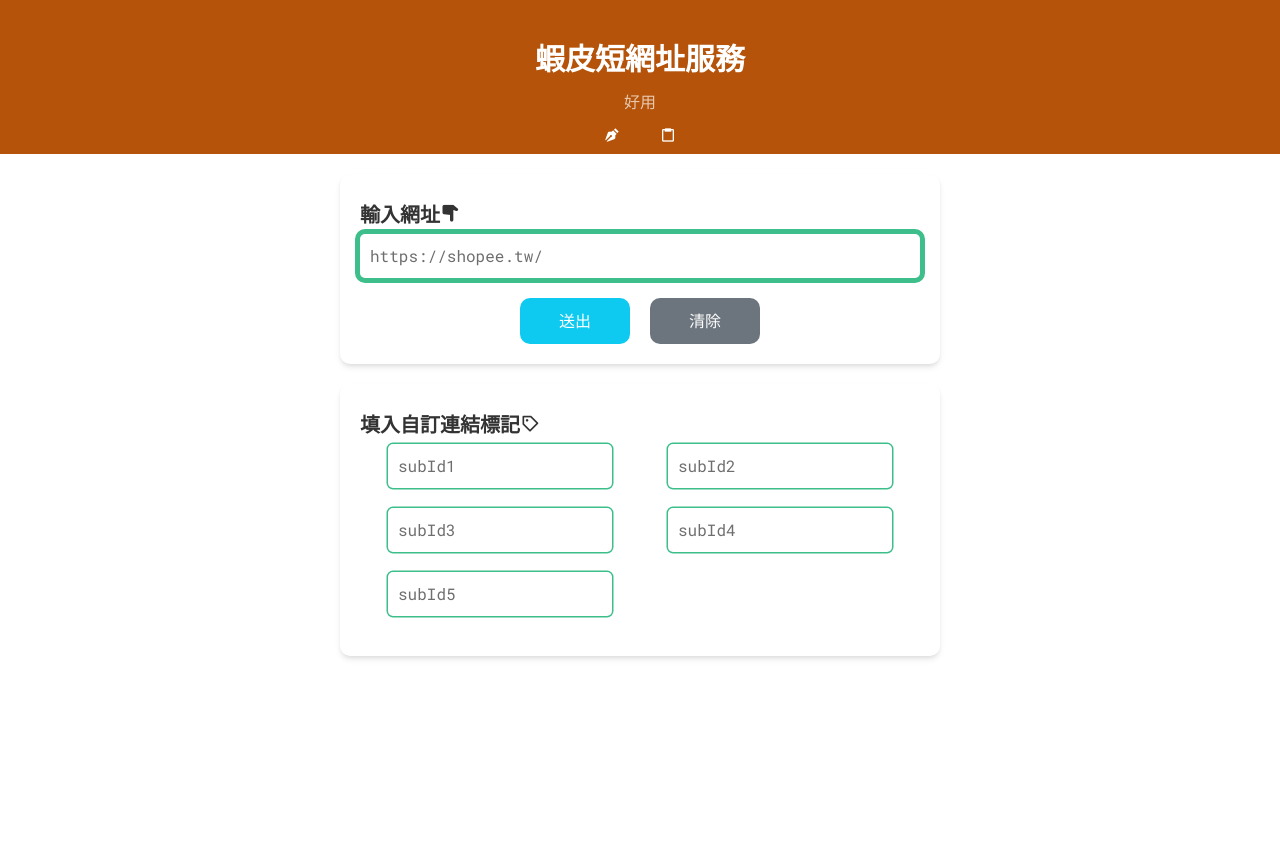
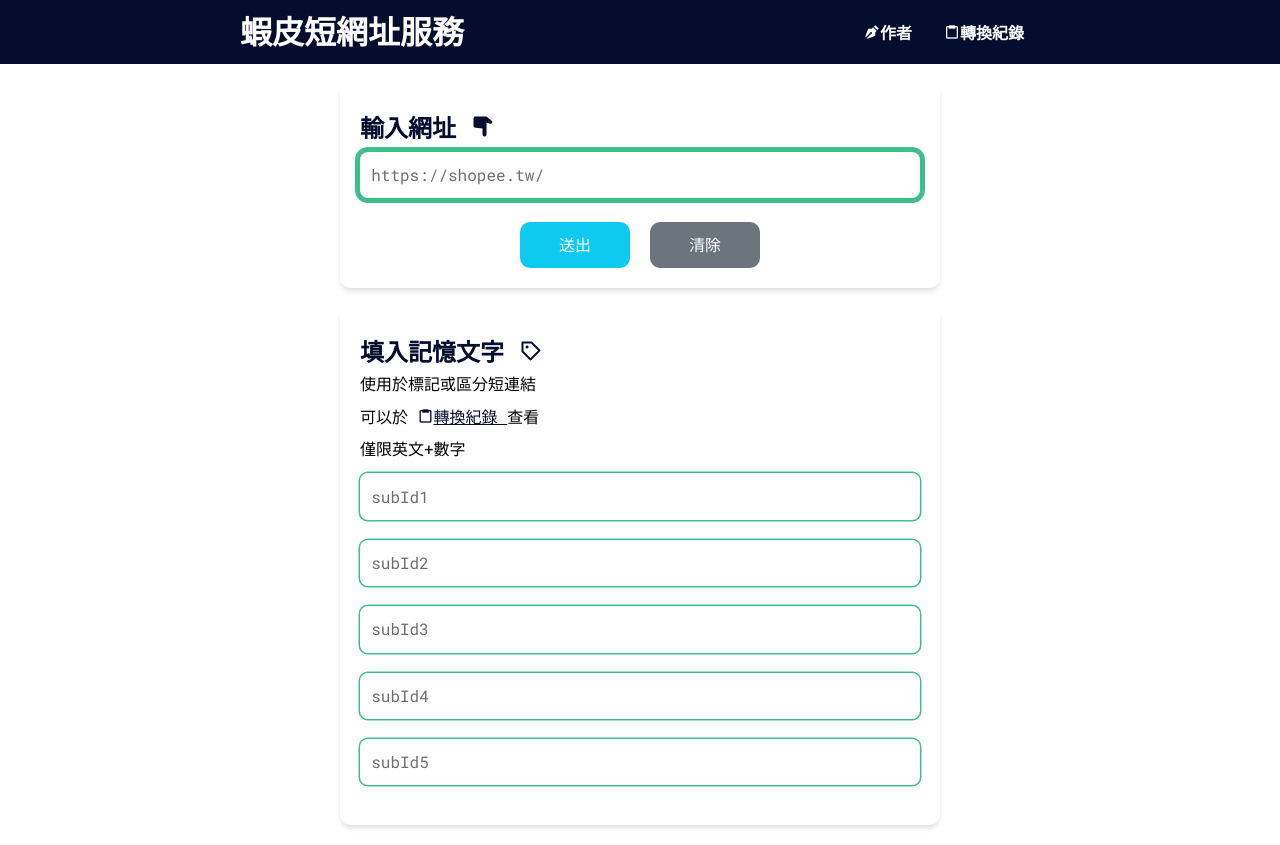
Before and after one commit to connectshark/shopee-short-link, a Vue app: page / in a window 1280 px wide. Before the commit the page ends 800 px from the top, so only its background shows below. Built offline with nearby package versions, Linux system fonts and the light colour scheme.

Commit message:
更改header排版方式 修改主要顏色

```diff
--- a/src/App.vue
+++ b/src/App.vue
@@ -3,18 +3,11 @@
   <router-view></router-view>
 </template>
 
-<script>
+<script setup>
 import Banner from './components/banner.vue'
 import { useStore } from 'vuex'
-export default {
-  components: {
-    Banner
-  },
-  setup () {
-    const store = useStore()
-    store.dispatch('init')
-  }
-}
+const store = useStore()
+store.dispatch('init')
 </script>
 
 <style>
@@ -22,5 +15,6 @@
   font-family: 'Roboto Mono', 'Noto Sans TC', sans-serif;
   -webkit-font-smoothing: antialiased;
   -moz-osx-font-smoothing: grayscale;
+  font-size: 1rem;
 }
 </style>
--- a/src/assets/scss/color.scss
+++ b/src/assets/scss/color.scss
@@ -1,3 +1,4 @@
-$main: #B45309;
-$font: #333;
+$main: #040D2E;
+$sub: #FFC42D;
+$font: #040D2E;
 $holder: #6e6e6e;
--- a/src/assets/scss/media.scss
+++ b/src/assets/scss/media.scss
@@ -10,7 +10,7 @@
 }
 
 @mixin mobile{
-  @media(max-width: 576px){
+  @media(min-width: 600px){
     @content;
   }
 }
--- a/src/components/banner.vue
+++ b/src/components/banner.vue
@@ -4,16 +4,12 @@
       <h1 class="title">
         <router-link to="/">蝦皮短網址服務</router-link>
       </h1>
-      <transition name="slide-fade" mode="out-in">
-      <p class="slogan" v-if="show === 0">簡單</p>
-      <p class="slogan" v-else-if="show === 1">快速</p>
-      <p class="slogan" v-else>好用</p>
-      </transition>
       <nav class="nav">
         <ul>
           <li v-for="item in navs" :key="item.url">
             <router-link :to="item.url">
-              <i class='bx' :class="item.name"></i>
+              <i class="bx" :class="item.name"></i>
+              <span>{{ item.text }}</span>
             </router-link>
           </li>
         </ul>
@@ -22,105 +18,76 @@
   </div>
 </template>
 
-<script>
-import { onMounted, ref, watch } from 'vue'
-export default {
-  setup() {
-    const show = ref(null)
-
-    onMounted(() => {
-      show.value = 0
-    })
-
-    watch( show , value => {
-      setTimeout(() => {
-        if (value > 2) {
-          show.value = 0
-        } else {
-          show.value += value + 1
-        }
-      }, 2000)
-    })
-    return {
-      show,
-      navs: [
-        {
-          name: 'bxs-pen',
-          url: '/about'
-        },
-        {
-          name: 'bx-clipboard',
-          url: '/record'
-        }
-      ]
-    }
-  }
-}
+<script setup>
+const navs = [
+  { name: 'bxs-pen', url: '/about', text: '作者' },
+  { name: 'bx-clipboard', url: '/record', text: '轉換紀錄' }
+]
 </script>
 
 
 
 <style lang="scss" scoped>
-@import '../assets/scss/color.scss';
-@import '../assets/scss/transition.scss';
-.banner{
+@import "../assets/scss/color.scss";
+@import "../assets/scss/media.scss";
+.banner {
   box-sizing: border-box;
   background-color: $main;
-  padding: 30px 0 0;
   margin-bottom: 20px;
-  .banner-content{
+  .banner-content {
     width: 90%;
     margin: auto;
-    max-width: 1200px;
+    max-width: 800px;
     color: #fff;
-    text-align: center;
-    .title{
-      a{
+    display: flex;
+    flex-flow: row nowrap;
+    align-items: center;
+    justify-content: space-between;
+    .title {
+      a {
         display: block;
         color: #fff;
         text-decoration: none;
-        font-size: 30px;
-        line-height: 1.9;
         font-weight: bold;
+        font-size: 1.5rem;
+        line-height: 2;
+        @include mobile {
+          font-size: 2rem;
+        }
+        transition: font .3s ease;
       }
-      &:hover{
-        a{
+      &:hover {
+        a {
           text-decoration: underline;
         }
       }
     }
-    .nav{
-      padding: 10px 0 0;
-      ul{
-        li{
+    .nav {
+      ul {
+        li {
           display: inline-block;
-          margin: 0 10px;
-          a{
+          margin: 0 .5rem;
+          transition: margin .3s ease;
+          @include mobile {
+          margin: 0 1rem;
+          }
+          a {
             display: block;
             color: #fff;
             background-color: $main;
-            padding: 10px;
-            border-radius: 3px 3px 0 0;
             text-decoration: none;
             font-weight: bold;
-            transition: background .3s, color .3s;
-            &:hover{
-              background-color: #fff;
-              color: $main;
+            transition: color 0.3s ease;
+            &:hover {
+              color: $sub;
             }
           }
-          .router-link-active{
-            background-color: #fff;
-            color: $main;
+          .router-link-active {
+              color: $sub;
           }
         }
       }
     }
-    .slogan{
-      font-size: 16px;
-      line-height: 20px;
-      font-weight: 500;
-    }
   }
 }
 </style>
--- a/src/router/index.js
+++ b/src/router/index.js
@@ -1,5 +1,5 @@
 import { createRouter, createWebHistory } from 'vue-router'
-
+import home from '../views/Home.vue'
 const history = createWebHistory()
 
 const router = createRouter({
@@ -8,7 +8,7 @@
     {
       path: '/',
       name: 'home',
-      component: () => import('../views/Home.vue')
+      component: home
     },
     {
       path: '/about',
--- a/src/views/Home.vue
+++ b/src/views/Home.vue
@@ -1,31 +1,62 @@
 <template>
   <section class="main">
     <div class="row">
-      <h2 class="row-title" title="輸入網址">輸入網址<i class='bx bxs-hand-down'></i></h2>
+      <h2 class="row-title" title="輸入網址">
+        輸入網址
+        <i class="bx bxs-hand-down"></i>
+      </h2>
       <div class="row-content">
-        <input type="url" title="蝦皮網址" placeholder="https://shopee.tw/" pattern="https://shopee.tw/.*" class="user-input" v-model="input" autofocus @focus="select($event)">
+        <input
+          type="url"
+          title="蝦皮網址"
+          placeholder="https://shopee.tw/"
+          pattern="https://shopee.tw/.*"
+          class="user-input"
+          v-model="input"
+          autofocus
+          @focus="select($event)"
+        />
       </div>
       <div class="btn-group">
-        <Btn :name="'送出'" :callBack="submitHandler" :type="'submit'"/>
-        <Btn :name="'清除'" :callBack="clear" :type="'clear'"/>
+        <Btn :name="'送出'" :callBack="submitHandler" :type="'submit'" />
+        <Btn :name="'清除'" :callBack="clear" :type="'clear'" />
       </div>
     </div>
     <div class="row" v-if="loading || result">
       <template v-if="result">
-        <h2 class="row-title" title="已轉換網址">已轉換網址<i class='bx bx-happy-beaming' ></i></h2>
+        <h2 class="row-title" title="已轉換網址">
+          已轉換網址
+          <i class="bx bx-happy-beaming"></i>
+        </h2>
         <div class="row-content">
-          <input type="url" v-model="result" disabled class="user-input" :title="result">
+          <input type="url" v-model="result" disabled class="user-input" :title="result" />
         </div>
         <div class="btn-group">
-          <Btn :name="'複製'" :callBack="copy" :type="'copy'"/>
+          <Btn :name="'複製'" :callBack="copy" :type="'copy'" />
         </div>
       </template>
-      <Loading v-else/>
+      <Loading v-else />
     </div>
     <div class="row">
-      <h3 class="row-title" title="填入自訂連結標記">填入自訂連結標記<i class='bx bx-purchase-tag'></i></h3>
+      <h3 class="row-title" title="填入自訂連結標記">
+        填入記憶文字
+        <i class="bx bx-purchase-tag"></i>
+      </h3>
+      <p class="detail">使用於標記或區分短連結</p>
+      <p class="detail">
+        可以於
+        <router-link to="/record" class="link">
+          <i class="bx bx-clipboard"></i>轉換紀錄
+        </router-link>查看
+      </p>
+      <p class="detail">僅限英文+數字</p>
       <div class="row-content row-sub" v-for="(item, index) in subIds" :key="index">
-        <input type="text" :placeholder="'subId' + (index + 1)" class="user-input" v-model="item.value">
+        <input
+          type="text"
+          :placeholder="'subId' + (index + 1)"
+          class="user-input"
+          v-model="item.value"
+        />
       </div>
     </div>
   </section>
@@ -46,7 +77,7 @@
     Btn,
     Loading
   },
-  setup () {
+  setup() {
     const toast = useToast()
     const input = ref('')
     const subIds = ref([
@@ -137,65 +168,67 @@
 </script>
 
 <style lang="scss" scoped>
-@import '../assets/scss/mixin.scss';
-@import '../assets/scss/media.scss';
-@import '../assets/scss/color.scss';
-@import '../assets/scss/transition.scss';
-.main{
+@import "../assets/scss/mixin.scss";
+@import "../assets/scss/media.scss";
+@import "../assets/scss/color.scss";
+@import "../assets/scss/transition.scss";
+.main {
   width: 90%;
   margin: auto;
   max-width: 600px;
-  .row{
+  .row {
     @include box;
-    .row-title{
-      font-size: 20px;
+    .row-title {
+      font-size: 1.5rem;
       line-height: 2;
       font-weight: bold;
       color: $font;
     }
-    .row-content{
-      .user-input{
-        font-family: 'Roboto Mono', monospace;
+    .detail {
+      line-height: 1;
+      font-size: 1rem;
+      margin-bottom: 1rem;
+      .link {
+        color: $font;
+        &:hover {
+          color: $sub;
+        }
+      }
+    }
+    .row-content {
+      .user-input {
+        font-family: "Roboto Mono", monospace;
         width: 100%;
         border: none;
         -webkit-appearance: none;
-        box-shadow: 0 0 0 1.5px #3DBE8A;
+        box-shadow: 0 0 0 1.5px #3dbe8a;
         color: $font;
-        &::placeholder{
+        &::placeholder {
           color: $holder;
         }
-        font-size: 16px;
+        font-size: 1rem;
         line-height: 1.5;
-        padding: 10px;
-        border-radius: 3px;
+        padding: 0.7rem;
+        border-radius: 0.5rem;
         box-sizing: border-box;
-        transition: box-shadow .3s;
-        border-radius: 5px;
+        transition: box-shadow 0.3s ease;
         outline: none;
-        &:focus{
-          box-shadow: 0 0 0 5px #3DBE8A;
+        &:focus {
+          box-shadow: 0 0 0 5px #3dbe8a;
         }
-        &:invalid{
+        &:invalid {
           box-shadow: 0 0 0 5px #f22;
         }
       }
     }
-    .row-sub{
-      width: 40%;
-      margin: 0 5% 20px;
+    .row-sub {
+      width: 100%;
+      margin: 0 0 20px;
       display: inline-block;
-      transition: width .3s;
-      @include desktops {
-        width: 100%;
-        margin: 0 0 20px;
-      }
     }
-    .btn-group{
+    .btn-group {
       text-align: center;
-      padding: 20px 0 0;
-    }
-    .black-mode{
-      background-color: $font;
+      padding: 1.5rem 0 0;
     }
   }
 }
```
